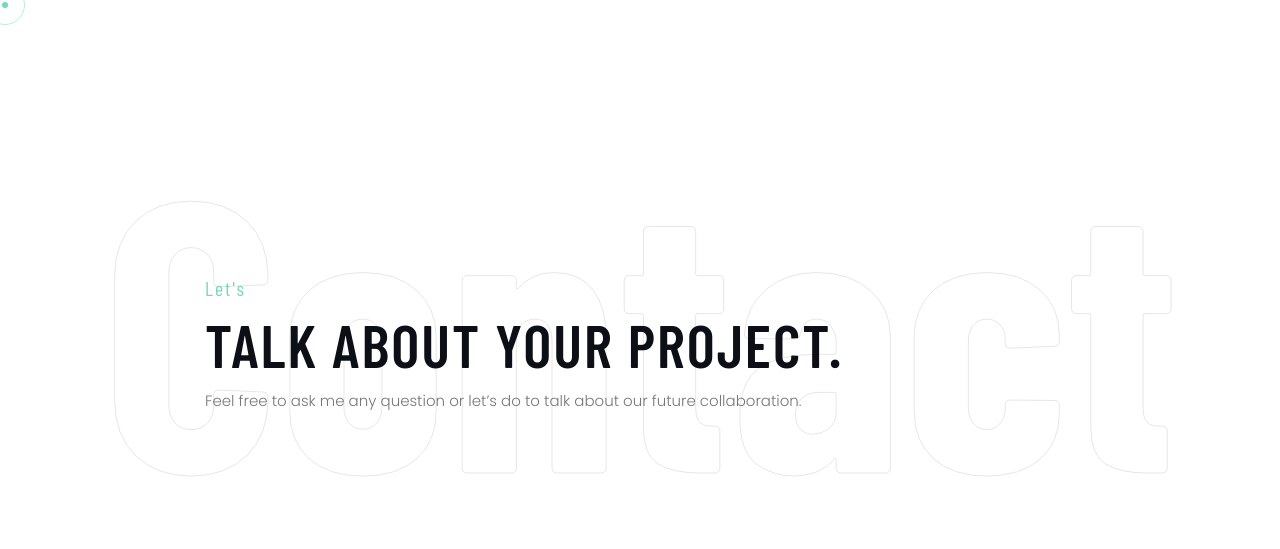
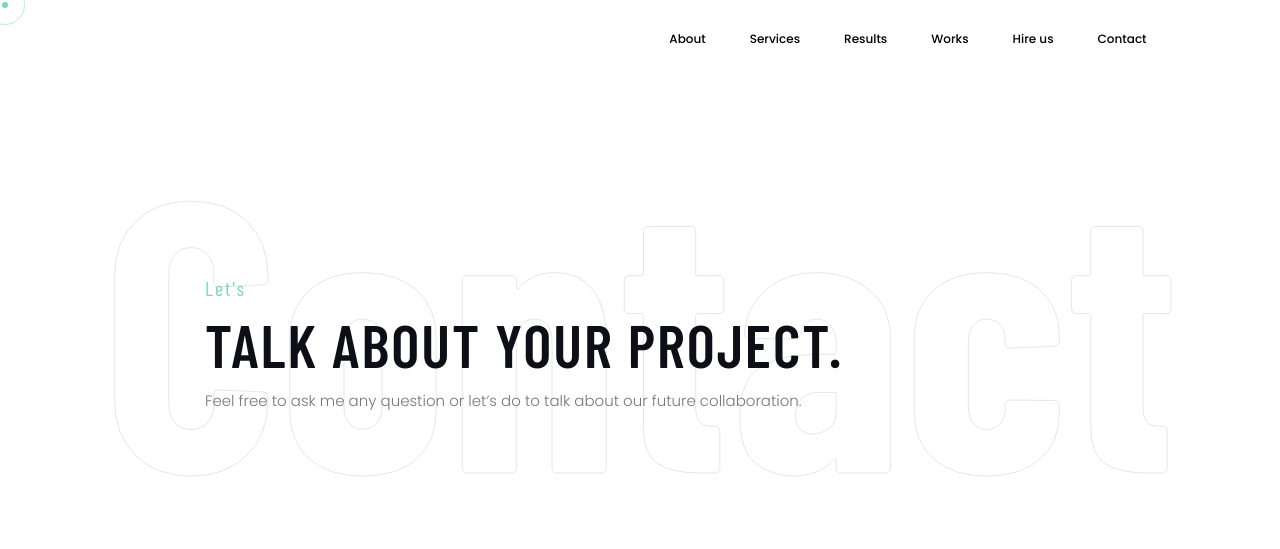
Before and after one commit to HSABIB/shiftyportfolio, a Django app: page /contact/?light=1 in a window 1280 px wide. Shown: the top 549 px of the page. Run offline with Django 3.2, Linux system fonts and the light colour scheme; some libraries are stand-ins or nearby versions; some web fonts are replaced.

Commit message:
light theme color black

```diff
--- a/templates/landing/contact_light.html
+++ b/templates/landing/contact_light.html
@@ -64,33 +64,33 @@
 
             <button class="navbar-toggler" type="button" data-toggle="collapse" data-target="#navbarSupportedContent"
                 aria-controls="navbarSupportedContent" aria-expanded="false" aria-label="Toggle navigation">
-                <span class="icon-bar"><i class="fas fa-bars"></i></span>
+                <span class="icon-bar" style="color: #000;"><i class="fas fa-bars"></i></span>
             </button>
 
             <!-- navbar links -->
             <div class="collapse navbar-collapse" id="navbarSupportedContent">
                 <ul class="navbar-nav ml-auto">
                     <li class="nav-item">
-                        <a class="nav-link" href="{% url 'index' %}#about">About</a>
+                        <a style="color: #000;" class="nav-link" href="{% url 'index' %}#about">About</a>
                     </li>
                     <li class="nav-item">
-                        <a class="nav-link" href="{% url 'index' %}#services">Services</a>
+                        <a style="color: #000;" class="nav-link" href="{% url 'index' %}#services">Services</a>
                     </li>
                     <li class="nav-item">
-                        <a class="nav-link" href="{% url 'index' %}#block_sec">Results</a>
+                        <a style="color: #000;" class="nav-link" href="{% url 'index' %}#block_sec">Results</a>
                     </li>
                     <li class="nav-item">
-                        <a class="nav-link" href="{% url 'index' %}#works">Works</a>
+                        <a style="color: #000;" class="nav-link" href="{% url 'index' %}#works">Works</a>
                     </li>
                     <li class="nav-item">
-                        <a class="nav-link" href="{% url 'index' %}#hire_us">Hire us</a>
+                        <a style="color: #000;" class="nav-link" href="{% url 'index' %}#hire_us">Hire us</a>
                     </li>
                     <li class="nav-item">
-                        <a class="nav-link" href="{% url 'contact' %}">Contact</a>
+                        <a style="color: #000;" class="nav-link" href="{% url 'contact' %}">Contact</a>
                     </li>
                     <li class="nav-item">
                         <a class="nav-link" href="{% url 'contact' %}">
-                            <span class="icon pe-7s-moon cursor-pointer" style="font-size: 16px;"></span>
+                            <span class="icon pe-7s-moon cursor-pointer" style="font-size: 16px;color:#000"></span>
                         </a>
                     </li>
                 </ul>
```
